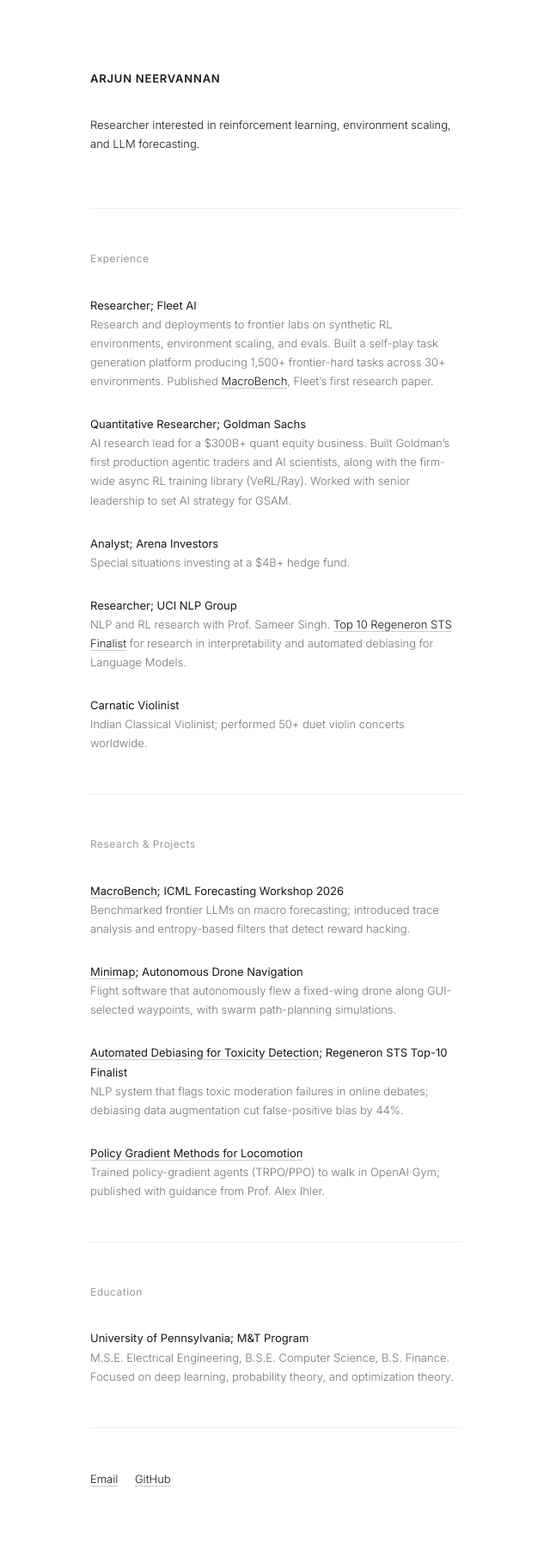
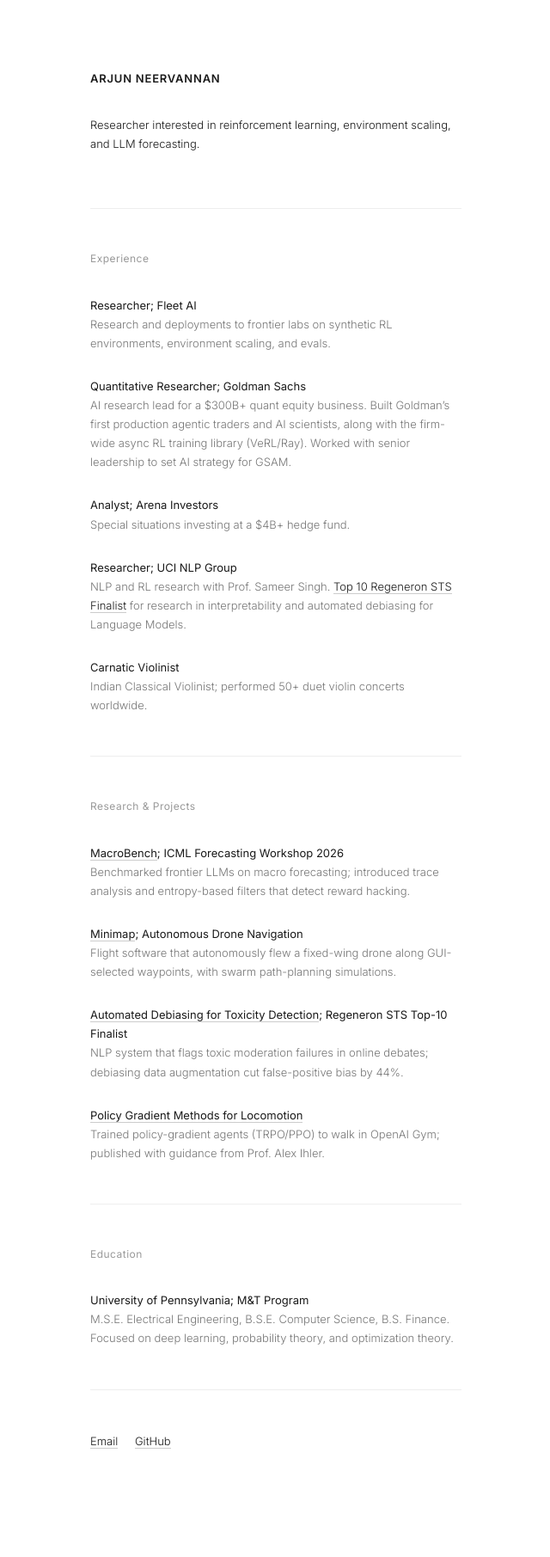
Before and after one commit to arjunneervannan/arjunneervannan.github.io, a Jekyll site: the page built from index.md, in a window 1280 px wide. Shown: the whole page at 86% size, without its empty margins (319-959 px from the left). Built offline with Jekyll 4.4.1, drawn with Linux system fonts in a browser that asks for light colours; our own code applies the rules of GitHub Pages for plain Markdown files; after the commit the page ends 1767 px from its top, so only the background shows below that.

Commit message:
Shorten Fleet description
Co-Authored-By: Claude Fable 5 <noreply@anthropic.com>

```diff
--- a/index.md
+++ b/index.md
@@ -14,7 +14,7 @@ Researcher interested in reinforcement learning, environment scaling, and LLM fo
 <div class="entry" markdown="1">
 <span class="entry-title">Researcher; Fleet AI</span>
 <br>
-<span class="entry-desc">Research and deployments to frontier labs on synthetic RL environments, environment scaling, and evals. Built a self-play task generation platform producing 1,500+ frontier-hard tasks across 30+ environments. Published <a href="https://openreview.net/forum?id=TaOQd4cmKg">MacroBench</a>, Fleet's first research paper.</span>
+<span class="entry-desc">Research and deployments to frontier labs on synthetic RL environments, environment scaling, and evals.</span>
 </div>
 
 <div class="entry" markdown="1">
```
